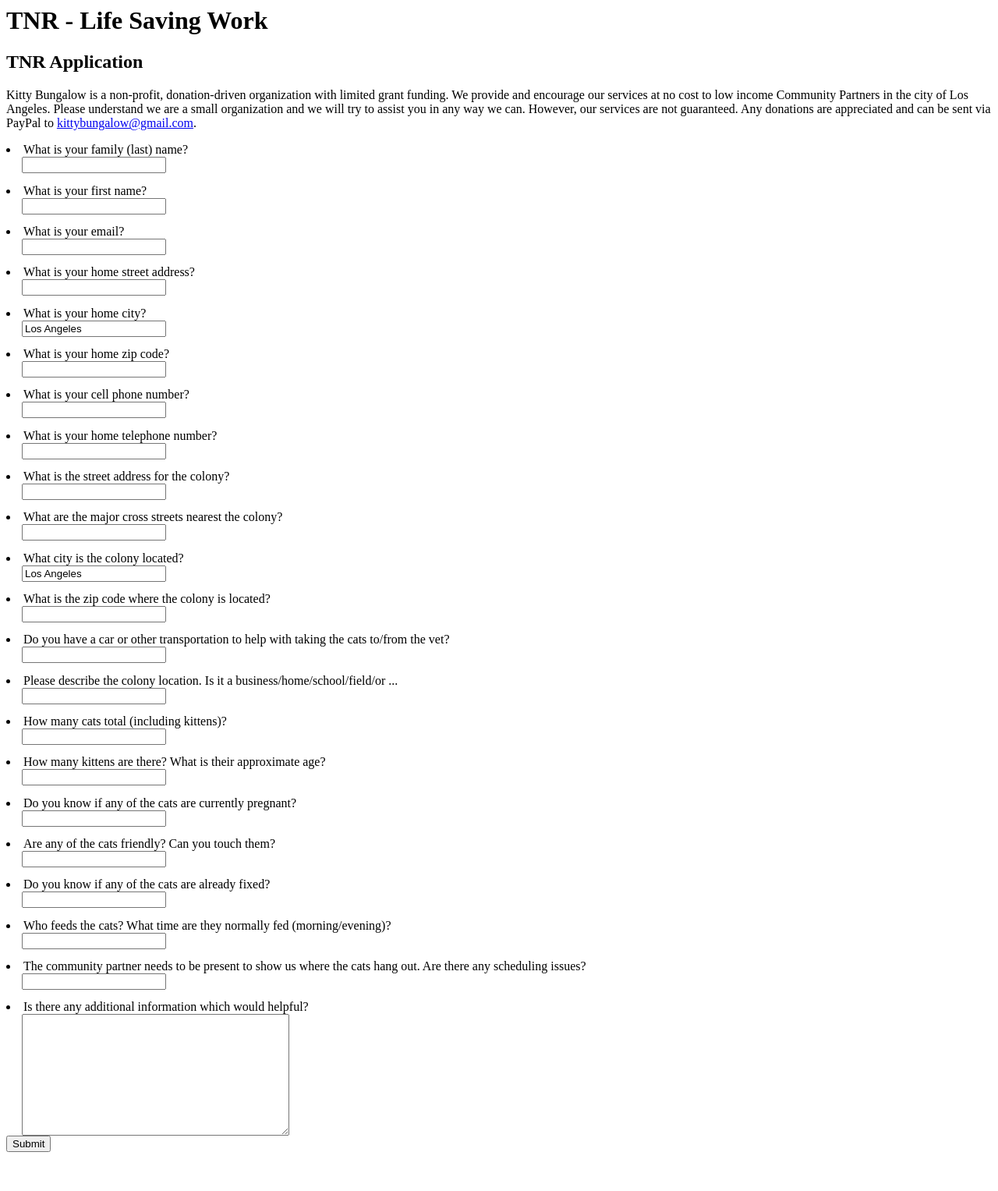
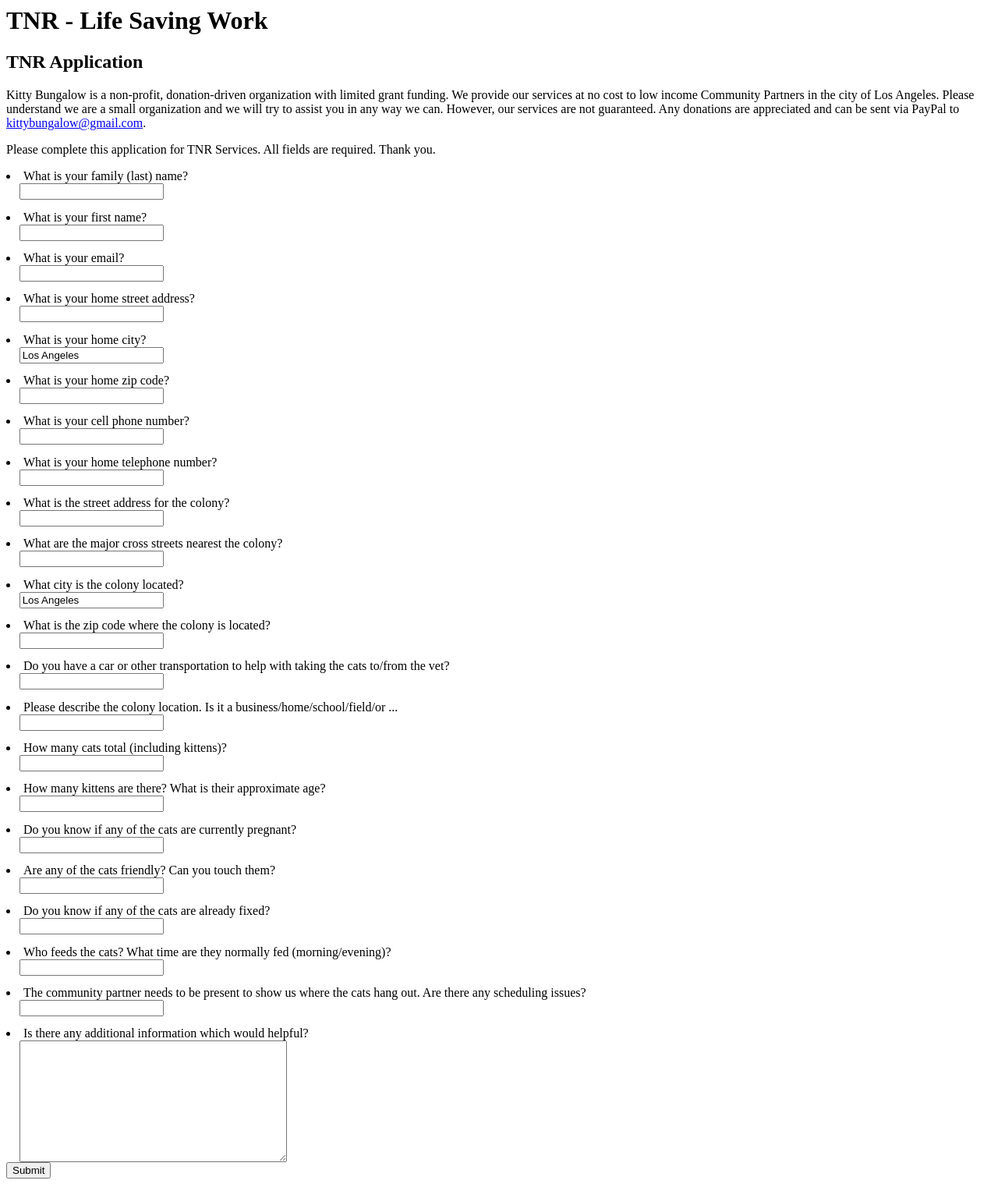
Before and after one commit to smichelleism/TNR-App, a Django app: page / in a window 1280 px wide. Shown: the whole page at 78% size. Before the commit the page ends 1477 px from the top, so only its background shows below. Run offline with Django 3.2, Linux system fonts and the light colour scheme.

Commit message:
CSS fixes

```diff
--- a/tnr/admin.py
+++ b/tnr/admin.py
@@ -7,8 +7,9 @@
 class TrapInline(admin.TabularInline):
 	model = Trap
 
-class LocationInline(admin.TabularInline):
+class LocationInline(admin.StackedInline):
 	model = TNRLocation
+	extra = 0
 
 
 
--- a/tnr/static/css/main.css
+++ b/tnr/static/css/main.css
@@ -4,9 +4,9 @@
 input {
 	display: block;
 	margin-bottom: 1em;
-	margin-left: 1.5em;
+	margin-left: 1.25em;
 }
 textarea {
 	display: block;
-	margin-left: 1.5em;
+	margin-left: 1.25em;
 }
--- a/tnr/templates/application.html
+++ b/tnr/templates/application.html
@@ -10,7 +10,9 @@
 
 	<h2>TNR Application</h2>
 
-<p>Kitty Bungalow is a non-profit, donation-driven organization with limited grant funding. We provide and encourage our services at no cost to low income Community Partners in the city of Los Angeles. Please understand we are a small organization and we will try to assist you in any way we can. However, our services are not guaranteed. Any donations are appreciated and can be sent via PayPal to <a href="mailto:kittybungalow@gmail.com">kittybungalow@gmail.com</a>.</p>
+<p>Kitty Bungalow is a non-profit, donation-driven organization with limited grant funding. We provide our services at no cost to low income Community Partners in the city of Los Angeles. Please understand we are a small organization and we will try to assist you in any way we can. However, our services are not guaranteed. Any donations are appreciated and can be sent via PayPal to <a href="mailto:kittybungalow@gmail.com">kittybungalow@gmail.com</a>.</p>
+
+<p>Please complete this application for TNR Services. All fields are required. Thank you.</p>
 
 <form method="POST">
 	{% csrf_token %}
```
